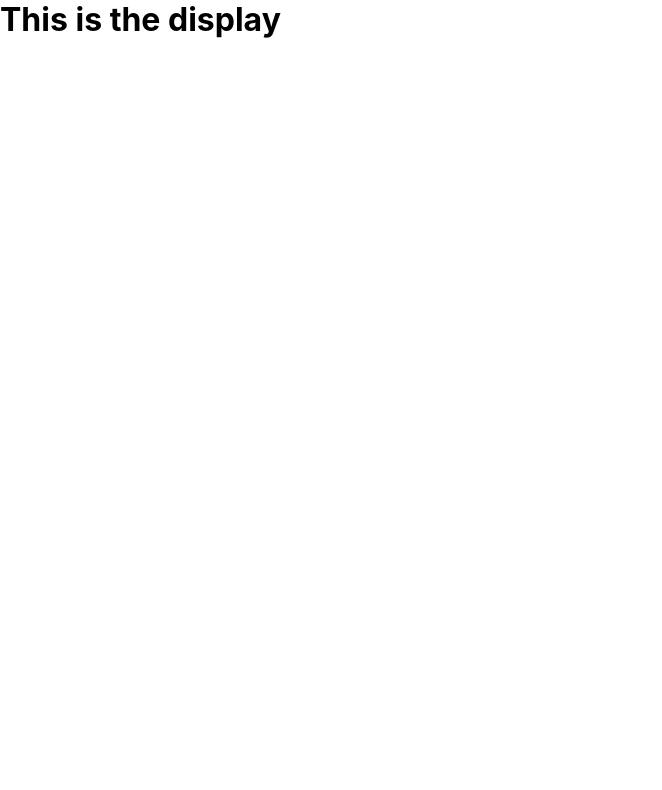
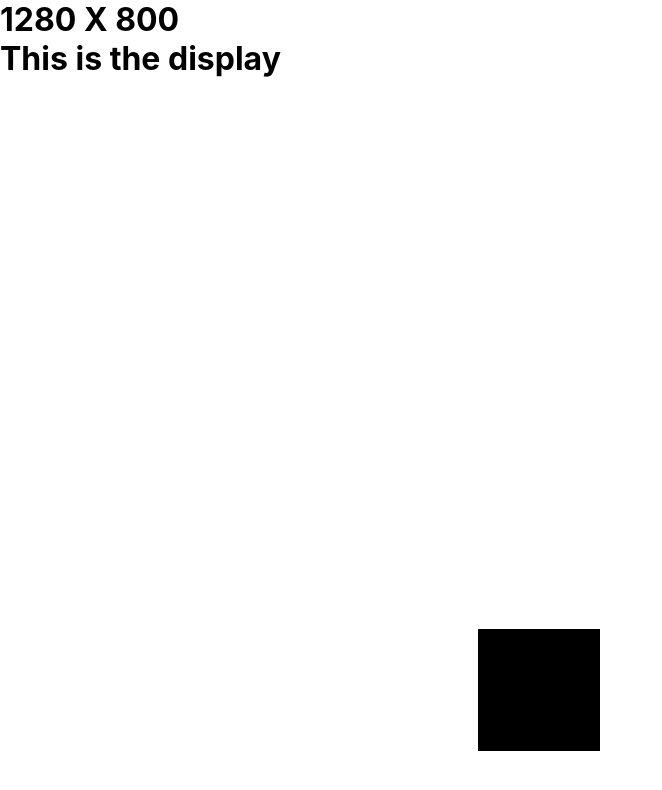
Before and after one commit to TheTeck/Fireflies, a React (Create React App) app: page / in a window 1280 px wide. Shown: the top 790 px of the page, without its empty margins (0-662 px from the left). Built offline with nearby package versions, Linux system fonts and the light colour scheme.

Commit message:
Display a 'firefly' square of random size and location

```diff
--- a/src/components/App/App.js
+++ b/src/components/App/App.js
@@ -1,10 +1,41 @@
 import './App.css';
 import Display from "../Display/Display";
+import { useEffect, useState } from 'react';
 
 function App() {
+  // Component State
+  const [width, setWidth] = useState(window.innerWidth);
+  const [height, setHeight] = useState(window.innerHeight);
+  const [fireflies, setFireflies] = useState([]);
+
+  // Update the width and height state of display
+  function updateSize () {
+    setWidth(window.innerWidth);
+    setHeight(window.innerHeight);
+  }
+
+  function updateFireflies () {
+    // temporary creation of a firefly
+    setFireflies([
+      ...fireflies,
+      {
+        x: Math.floor(Math.random() * window.innerWidth),
+        y: Math.floor(Math.random() * window.innerHeight),
+        size: Math.floor(Math.random() * 100) + 100
+      }
+    ])
+  }
+
+  // Listen for any changes to display size
+  useEffect(() => {
+    window.addEventListener('resize', updateSize);
+    updateFireflies();
+  }, []);
+
   return (
     <div className="App">
-      <Display />
+      <h1>{width} X {height}</h1>
+      <Display fireflies={fireflies} />
     </div>
   );
 }
--- a/src/components/Display/Display.css
+++ b/src/components/Display/Display.css
@@ -1,4 +1,10 @@
 .display {
     width: 100%;
     height: 100vh;
+    position: relative;
 }
+
+.firefly {
+    position: absolute;
+    background-color: black;
+}
--- a/src/components/Display/Display.js
+++ b/src/components/Display/Display.js
@@ -1,10 +1,16 @@
 import React from 'react';
 import "./Display.css";
 
-export default function Display () {
+export default function Display ({ fireflies }) {
+
     return (
         <div className="display">
             <h1>This is the display</h1>
+            {
+                fireflies.map((firefly, index) => {
+                    return <div className="firefly" style={{ top: firefly.y, left: firefly.x, width: firefly.size, height: firefly.size }}></div>
+                })
+            }
         </div>
     )
 }
```
